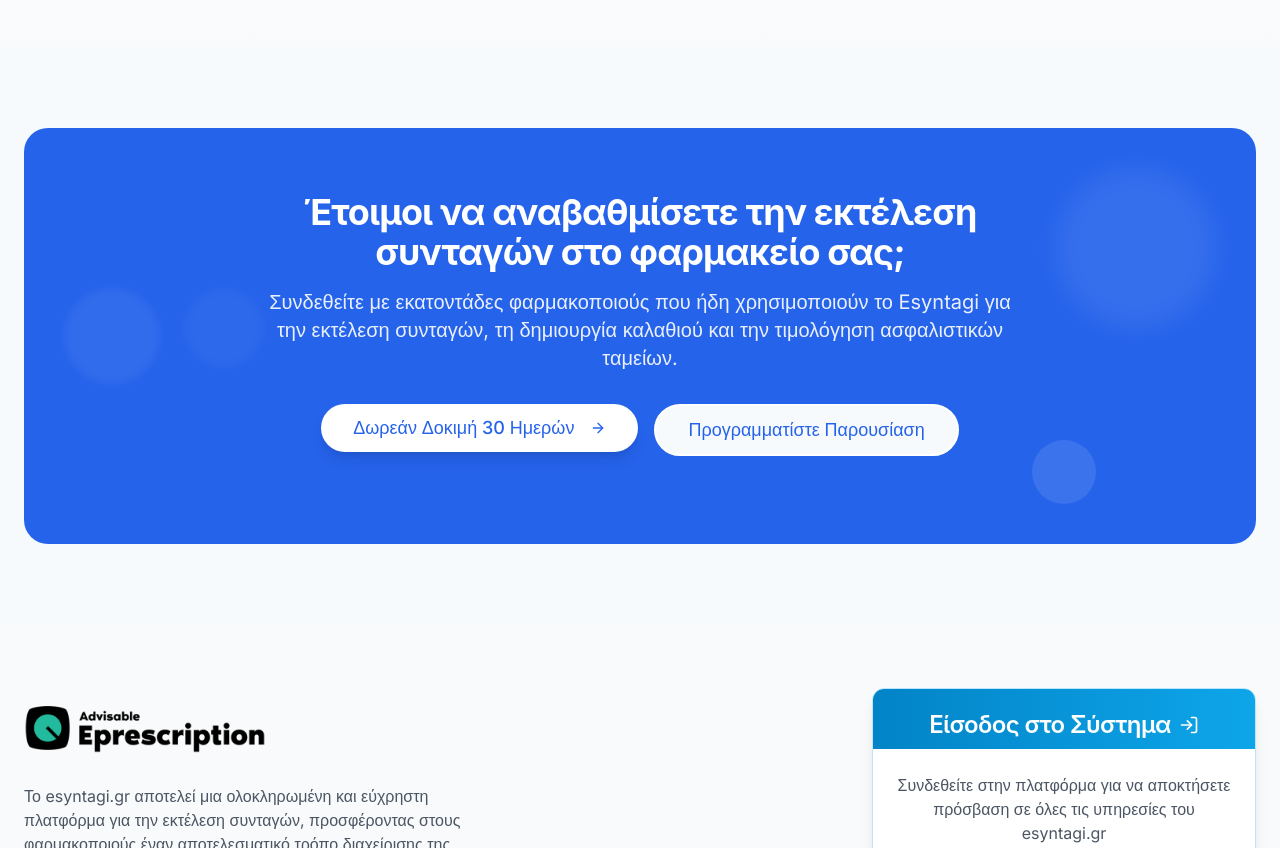
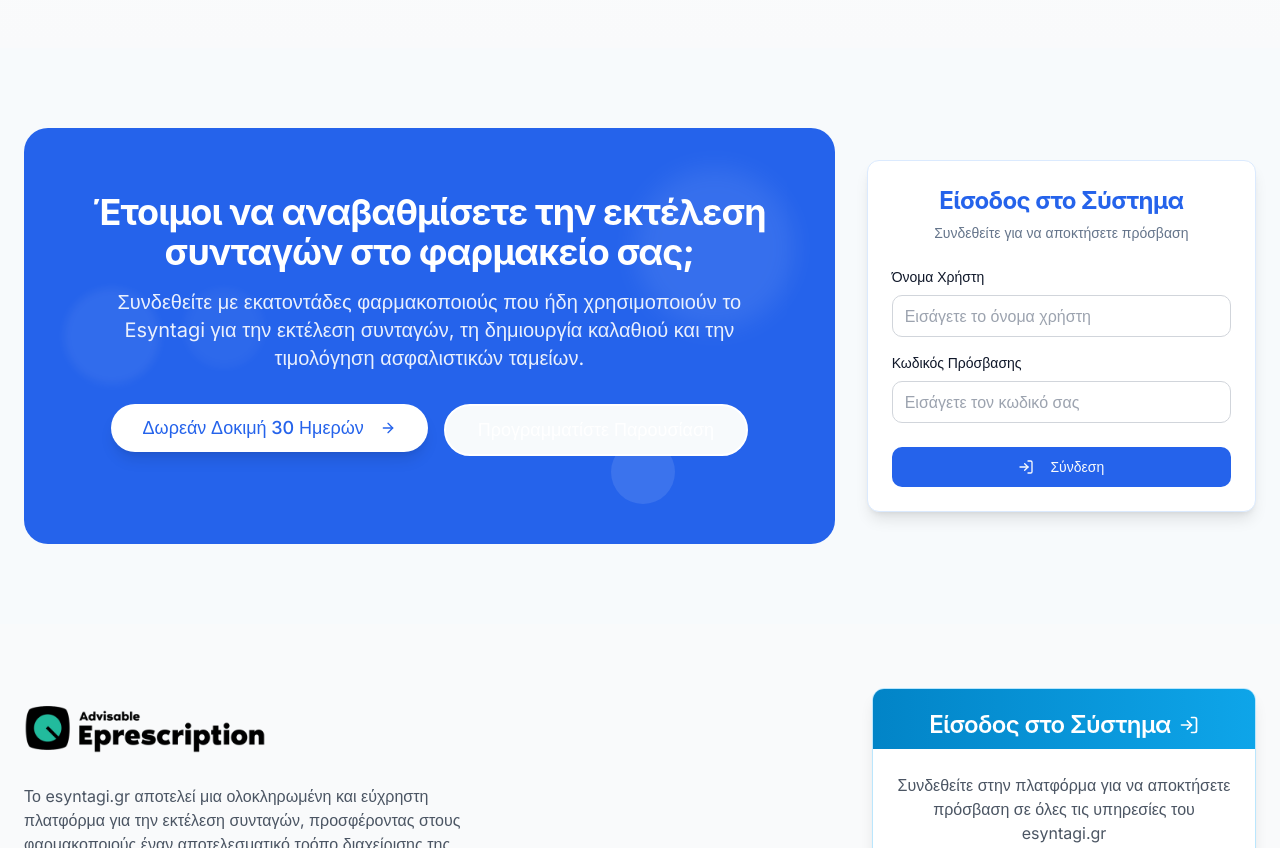
Before and after one commit to pkollaras/essyntagi-site, a React (Vite) app: page / in a window 1280 px wide. Shown: the part 5120-5968 px from the top of the page. Built offline with nearby package versions, Linux system fonts and the light colour scheme.

Commit message:
Add login component
Adds a login component next to the py-20 element.

```diff
--- a/src/components/CallToAction.tsx
+++ b/src/components/CallToAction.tsx
@@ -1,14 +1,22 @@
+
 import { useRef } from 'react';
 import { useInView } from '@/utils/animations';
 import { Button } from '@/components/ui/button';
-import { ArrowRight } from 'lucide-react';
+import { ArrowRight, LogIn } from 'lucide-react';
+import { Card, CardContent, CardDescription, CardFooter, CardHeader, CardTitle } from '@/components/ui/card';
+
 const CallToAction = () => {
   const ctaRef = useRef<HTMLDivElement>(null);
   const isInView = useInView(ctaRef, {
     threshold: 0.1
   });
-  return <section id="cta" ref={ctaRef} className="py-20">
+
+  return (
+    <section id="cta" ref={ctaRef} className="py-20">
       <div className="container mx-auto px-6">
+        <div className="grid grid-cols-1 lg:grid-cols-3 gap-8">
+          {/* CTA section - takes 2 columns */}
+          <div className="lg:col-span-2">
             <div className={`bg-blue-600 rounded-3xl p-8 md:p-12 lg:p-16 relative overflow-hidden ${isInView ? 'animate-scale-in' : 'opacity-0'}`}>
               {/* Decorative elements */}
               <div className="absolute top-0 left-0 w-full h-full opacity-20 bg-pattern-dots">
@@ -31,7 +39,9 @@ const CallToAction = () => {
                     Δωρεάν Δοκιμή 30 Ημερών
                     <ArrowRight className="ml-2 h-5 w-5" />
                   </Button>
-              <Button variant="outline" className="border-white border-2 text-blue-600 hover:text-white hover:bg-white/10 rounded-full px-8 py-6 text-lg">Προγραμματίστε Παρουσίαση</Button>
+                  <Button variant="outline" className="border-white border-2 text-white hover:text-white hover:bg-white/10 rounded-full px-8 py-6 text-lg">
+                    Προγραμματίστε Παρουσίαση
+                  </Button>
                 </div>
 
                 <p className="text-white/80 mt-6 text-sm">
@@ -39,6 +49,49 @@ const CallToAction = () => {
               </div>
             </div>
           </div>
-    </section>;
+
+          {/* Login card - takes 1 column */}
+          <div className={`flex items-center ${isInView ? 'animate-fade-in' : 'opacity-0'}`}>
+            <Card className="w-full shadow-lg border-blue-100 bg-white h-auto">
+              <CardHeader className="text-center">
+                <CardTitle className="text-2xl font-bold text-blue-600">Είσοδος στο Σύστημα</CardTitle>
+                <CardDescription>Συνδεθείτε για να αποκτήσετε πρόσβαση</CardDescription>
+              </CardHeader>
+              <CardContent className="space-y-4">
+                <div className="space-y-2">
+                  <label htmlFor="username" className="text-sm font-medium text-left block">
+                    Όνομα Χρήστη
+                  </label>
+                  <input
+                    id="username"
+                    type="text"
+                    className="w-full px-3 py-2 border border-gray-300 rounded-md focus:outline-none focus:ring-2 focus:ring-blue-500"
+                    placeholder="Εισάγετε το όνομα χρήστη"
+                  />
+                </div>
+                <div className="space-y-2">
+                  <label htmlFor="password" className="text-sm font-medium text-left block">
+                    Κωδικός Πρόσβασης
+                  </label>
+                  <input
+                    id="password"
+                    type="password"
+                    className="w-full px-3 py-2 border border-gray-300 rounded-md focus:outline-none focus:ring-2 focus:ring-blue-500"
+                    placeholder="Εισάγετε τον κωδικό σας"
+                  />
+                </div>
+              </CardContent>
+              <CardFooter>
+                <Button className="w-full bg-blue-600 hover:bg-blue-700">
+                  <LogIn className="mr-2 h-4 w-4" /> Σύνδεση
+                </Button>
+              </CardFooter>
+            </Card>
+          </div>
+        </div>
+      </div>
+    </section>
+  );
 };
+
 export default CallToAction;
```
Lines whose indentation alone changed are shown as unchanged.
